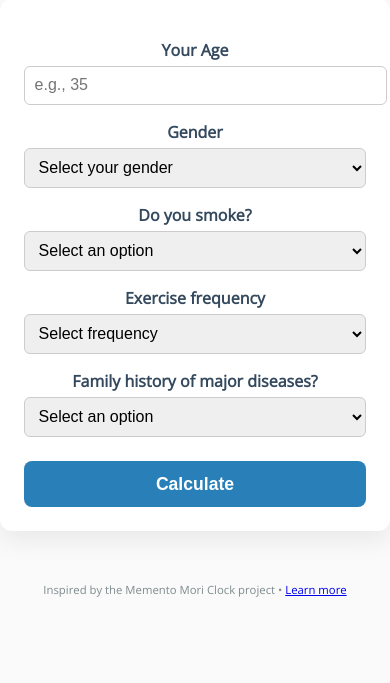
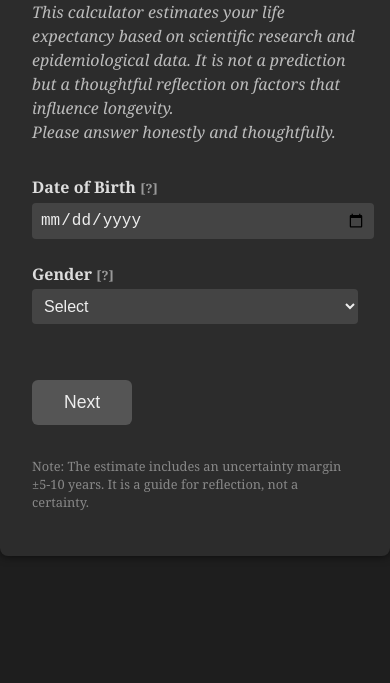
Before and after one commit to MaximeU/memento-mori-landing, a plain HTML site: page index.html in a window 390 px wide. Shown: the part 209-892 px from the top of the page. After the commit the page ends 844 px from the top, so only its background shows below. Drawn offline with nearby package versions, Linux system fonts and the light colour scheme.

Commit message:
Update index.html

```diff
--- a/index.html
+++ b/index.html
@@ -3,231 +3,122 @@
 <head>
 <meta charset="UTF-8" />
 <meta name="viewport" content="width=device-width, initial-scale=1" />
-<title>Memento Mori Life Expectancy</title>
+<title>Memento Mori Life Expectancy Calculator</title>
 <style>
-  @import url('https://fonts.googleapis.com/css2?family=Playfair+Display&family=Open+Sans&display=swap');
-
   body {
-    margin: 0; padding: 0; min-height: 100vh;
-    display: flex; flex-direction: column; justify-content: center; align-items: center;
-    font-family: 'Open Sans', sans-serif;
-    background: #fafafa;
-    color: #222;
-    padding: 1.5rem;
-    text-align: center;
+    background: #1e1e1e;
+    color: #ddd;
+    font-family: "Georgia", serif;
+    margin: 0; padding: 0;
+    display: flex; justify-content: center; align-items: center;
+    min-height: 100vh;
+  }
+  #app {
+    background: #2c2c2c;
+    padding: 2rem;
+    border-radius: 8px;
+    max-width: 600px;
+    width: 90%;
+    box-shadow: 0 0 10px #000a;
   }
   h1 {
-    font-family: 'Playfair Display', serif;
-    font-weight: 700;
-    font-size: 2rem;
-    margin-bottom: 1rem;
-    color: #2c3e50;
+    font-weight: 400;
+    font-size: 2.5rem;
+    margin-bottom: 0.2rem;
   }
-  form {
-    background: white;
-    padding: 2rem;
-    border-radius: 12px;
-    box-shadow: 0 10px 25px rgba(0,0,0,0.07);
-    max-width: 400px;
-    width: 100%;
+  p.intro {
+    font-style: italic;
+    font-size: 1rem;
+    margin-bottom: 2rem;
+    line-height: 1.5;
+    color: #bbb;
   }
   label {
     display: block;
-    margin: 1rem 0 0.3rem;
+    margin-top: 1rem;
     font-weight: 600;
-    color: #34495e;
   }
-  input[type=number], select {
+  input, select {
+    margin-top: 0.3rem;
     width: 100%;
-    padding: 0.6rem;
+    padding: 0.5rem;
+    border-radius: 4px;
+    border: none;
     font-size: 1rem;
-    border-radius: 6px;
-    border: 1px solid #ccc;
-    transition: border-color 0.3s ease;
-  }
-  input[type=number]:focus, select:focus {
-    outline: none;
-    border-color: #2980b9;
+    background: #444;
+    color: #eee;
   }
   button {
-    margin-top: 1.5rem;
-    padding: 0.8rem 1rem;
-    width: 100%;
+    margin-top: 2rem;
+    background: #555;
+    color: #eee;
+    padding: 0.75rem 2rem;
     font-size: 1.1rem;
-    font-weight: 700;
     border: none;
-    border-radius: 8px;
-    background-color: #2980b9;
-    color: white;
+    border-radius: 6px;
     cursor: pointer;
-    transition: background-color 0.3s ease;
   }
   button:hover {
-    background-color: #1c5980;
+    background: #777;
   }
-  #result {
+  .section {
+    margin-bottom: 1.5rem;
+  }
+  .disclaimer {
     margin-top: 2rem;
-    background: #e8f0fe;
-    border-radius: 12px;
-    padding: 1.5rem;
-    font-size: 1.2rem;
-    color: #2c3e50;
-    box-shadow: 0 6px 18px rgba(41, 128, 185, 0.2);
-    display: none;
+    font-size: 0.8rem;
+    color: #888;
   }
-  #resetBtn {
-    margin-top: 1rem;
-    background: #bdc3c7;
-    color: #2c3e50;
-  }
-  #resetBtn:hover {
-    background: #95a5a6;
-  }
-  footer {
-    margin-top: 3rem;
-    font-size: 0.85rem;
-    color: #7f8c8d;
-  }
-  @media (max-width: 440px) {
-    form {
-      padding: 1.5rem;
-    }
+  .tooltip {
+    font-size: 0.8rem;
+    color: #999;
+    cursor: help;
   }
 </style>
 </head>
 <body>
-
-<h1>Estimate Your Time<br/><small style="font-weight:400; font-size:1rem; color:#7f8c8d;">Memento Mori</small></h1>
-
-<form id="lifeForm" autocomplete="off" novalidate>
-  <label for="age">Your Age</label>
-  <input type="number" id="age" name="age" min="0" max="120" required placeholder="e.g., 35" />
-
-  <label for="gender">Gender</label>
-  <select id="gender" name="gender" required>
-    <option value="" disabled selected>Select your gender</option>
-    <option value="female">Female</option>
-    <option value="male">Male</option>
-    <option value="other">Other/Prefer not to say</option>
-  </select>
-
-  <label for="smoking">Do you smoke?</label>
-  <select id="smoking" name="smoking" required>
-    <option value="" disabled selected>Select an option</option>
-    <option value="no">No</option>
-    <option value="yes">Yes</option>
-  </select>
-
-  <label for="exercise">Exercise frequency</label>
-  <select id="exercise" name="exercise" required>
-    <option value="" disabled selected>Select frequency</option>
-    <option value="none">None</option>
-    <option value="low">Low (1-2 times/week)</option>
-    <option value="medium">Medium (3-4 times/week)</option>
-    <option value="high">High (5+ times/week)</option>
-  </select>
-
-  <label for="familyHistory">Family history of major diseases?</label>
-  <select id="familyHistory" name="familyHistory" required>
-    <option value="" disabled selected>Select an option</option>
-    <option value="no">No</option>
-    <option value="yes">Yes</option>
-  </select>
-
-  <button type="submit">Calculate</button>
-</form>
-
-<div id="result"></div>
-<button id="resetBtn" style="display:none;">Reset</button>
-
-<footer>
-  <small>Inspired by the Memento Mori Clock project • <a href="#" target="_blank" rel="noopener noreferrer">Learn more</a></small>
-</footer>
+  <div id="app">
+    <h1>Memento Mori</h1>
+    <p class="intro">
+      This calculator estimates your life expectancy based on scientific research and epidemiological data.
+      It is not a prediction but a thoughtful reflection on factors that influence longevity.<br />
+      Please answer honestly and thoughtfully.
+    </p>
+    <form id="lifeForm">
+      <div class="section">
+        <label for="dob">Date of Birth <span class="tooltip" title="Used to calculate your current age">[?]</span></label>
+        <input type="date" id="dob" name="dob" required max="" />
+      </div>
+      <div class="section">
+        <label for="gender">Gender <span class="tooltip" title="Biological sex influences life expectancy">[?]</span></label>
+        <select id="gender" name="gender" required>
+          <option value="" disabled selected>Select</option>
+          <option value="male">Male</option>
+          <option value="female">Female</option>
+          <option value="other">Other / Prefer not to say</option>
+        </select>
+      </div>
+      <button type="submit">Next</button>
+      <p class="disclaimer">
+        Note: The estimate includes an uncertainty margin ±5-10 years. It is a guide for reflection, not a certainty.
+      </p>
+    </form>
+  </div>
 
 <script>
-  const form = document.getElementById('lifeForm');
-  const resultDiv = document.getElementById('result');
-  const resetBtn = document.getElementById('resetBtn');
+  // Limit DOB max date to today
+  const dobInput = document.getElementById("dob");
+  dobInput.max = new Date().toISOString().split("T")[0];
 
-  function calculateLifeExpectancy(data) {
-    // Base life expectancy
-    let baseLifeExpectancy;
-    switch(data.gender) {
-      case 'female': baseLifeExpectancy = 80; break;
-      case 'male': baseLifeExpectancy = 75; break;
-      default: baseLifeExpectancy = 77;
-    }
-
-    // Adjust for smoking (-7 years if yes)
-    if(data.smoking === 'yes') baseLifeExpectancy -= 7;
-
-    // Adjust for exercise (+3, +1, -2, 0 for high, medium, none, low)
-    switch(data.exercise) {
-      case 'high': baseLifeExpectancy += 3; break;
-      case 'medium': baseLifeExpectancy += 1; break;
-      case 'low': baseLifeExpectancy -= 2; break;
-      case 'none': baseLifeExpectancy -= 4; break;
-    }
-
-    // Adjust for family history (-5 years if yes)
-    if(data.familyHistory === 'yes') baseLifeExpectancy -= 5;
-
-    // Subtract current age
-    let remainingYears = baseLifeExpectancy - data.age;
-    if(remainingYears < 0) remainingYears = 0;
-
-    // Convert to days
-    let remainingDays = Math.floor(remainingYears * 365);
-
-    return { remainingYears, remainingDays };
-  }
-
-  function formatResult(years, days) {
-    return `
-      <p><strong>Your estimated remaining time:</strong></p>
-      <p style="font-size:1.8rem; margin:0.3rem 0;">${years.toFixed(1)} years<br/>(${days.toLocaleString()} days)</p>
-      <p style="font-style: italic; margin-top: 1rem; color:#555;">
-        "Remember you must die, so live wisely." – Memento Mori
-      </p>
-    `;
-  }
-
-  form.addEventListener('submit', (e) => {
+  const form = document.getElementById("lifeForm");
+  form.addEventListener("submit", e => {
     e.preventDefault();
-
-    // Validate inputs
-    const age = parseInt(form.age.value, 10);
-    const gender = form.gender.value;
-    const smoking = form.smoking.value;
-    const exercise = form.exercise.value;
-    const familyHistory = form.familyHistory.value;
-
-    if (isNaN(age) || age < 0 || age > 120) {
-      alert('Please enter a valid age between 0 and 120.');
-      return;
-    }
-    if (!gender || !smoking || !exercise || !familyHistory) {
-      alert('Please fill out all fields.');
-      return;
-    }
-
-    const data = { age, gender, smoking, exercise, familyHistory };
-    const { remainingYears, remainingDays } = calculateLifeExpectancy(data);
-
-    resultDiv.innerHTML = formatResult(remainingYears, remainingDays);
-    resultDiv.style.display = 'block';
-
-    form.style.display = 'none';
-    resetBtn.style.display = 'block';
-  });
-
-  resetBtn.addEventListener('click', () => {
-    form.reset();
-    form.style.display = 'block';
-    resultDiv.style.display = 'none';
-    resetBtn.style.display = 'none';
+    // For demo, just alert the inputs
+    alert("Next steps coming soon! Form values:\n" +
+      "DOB: " + dobInput.value + "\n" +
+      "Gender: " + form.gender.value);
+    // Here we will build navigation, data storage, scoring...
   });
 </script>
-
 </body>
 </html>
```
